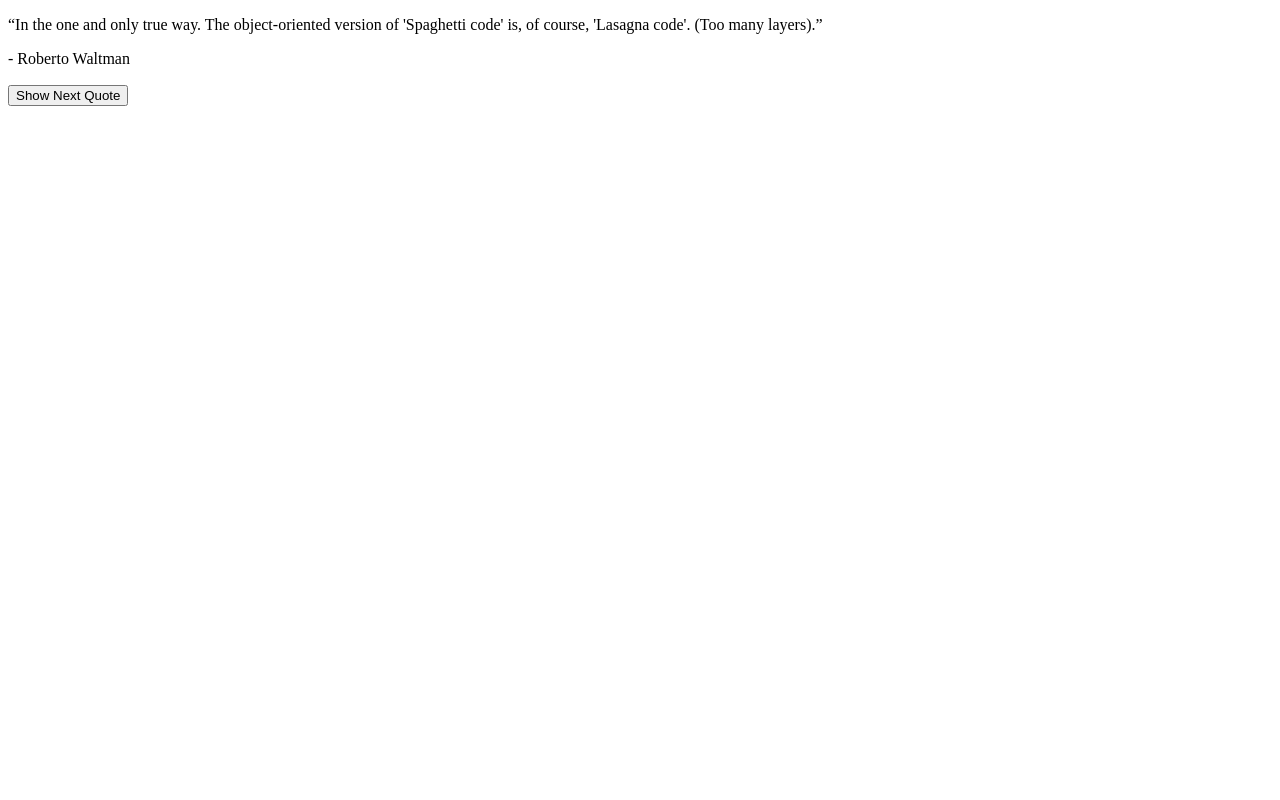
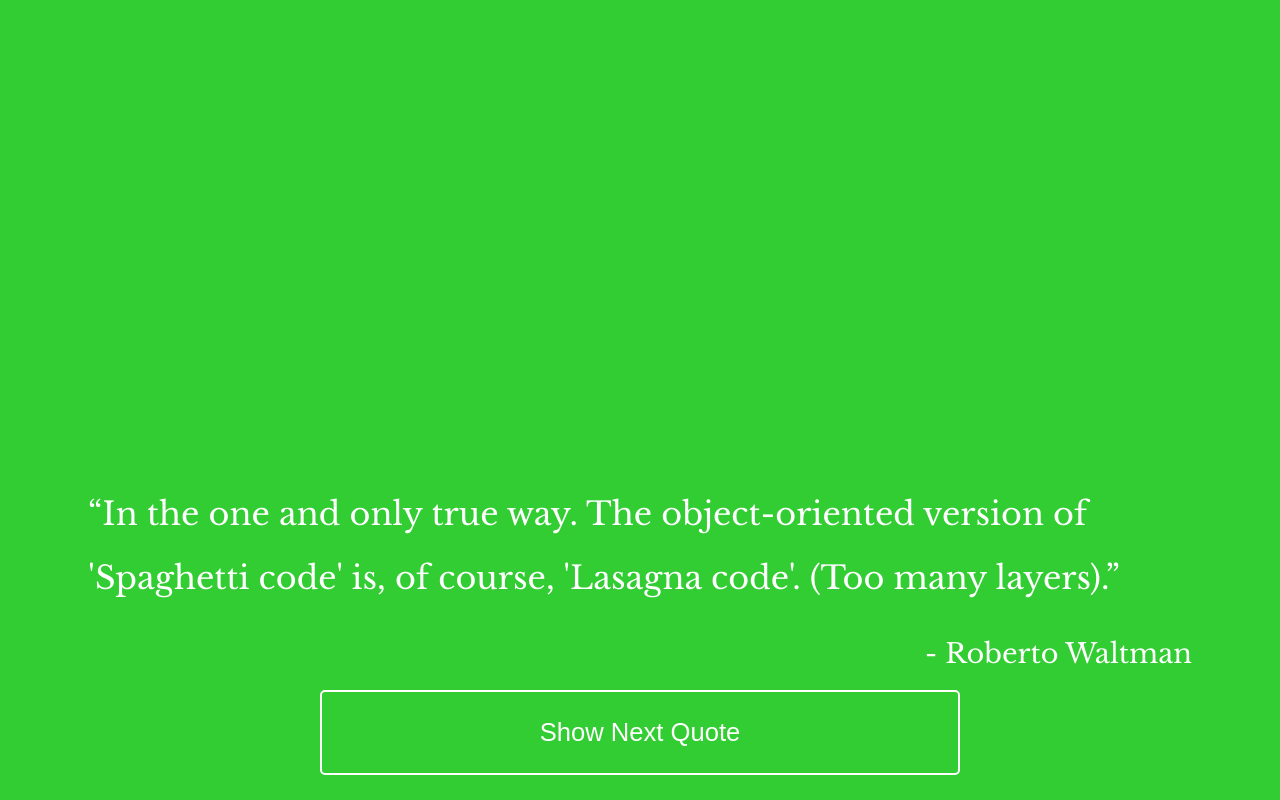
Before and after one commit to wahidyankf/random-quote-generator, a website: page src/index.html in a window 1280 px wide. Drawn offline with nearby package versions, Linux system fonts and the light colour scheme; files that its build step writes are made by us from their sources.

Commit message:
finish sytling and html font

```diff
--- a/src/index.html
+++ b/src/index.html
@@ -7,6 +7,7 @@
   <title>Awesome App</title>
   <meta name="viewport" content="width=device-width, initial-scale=1.0">
   <!-- build:css css/app.min.css -->
+  <link href="https://fonts.googleapis.com/css?family=Libre+Baskerville" rel="stylesheet">
   <link rel="stylesheet" href="css/app.css">
   <!-- endbuild -->
 </head>
--- a/src/scss/base/_base.scss
+++ b/src/scss/base/_base.scss
@@ -0,0 +1,27 @@
+body {
+  background-color: limegreen;
+  color: white;
+  text-align: center;
+  display: flex;
+  flex-direction: column;
+  justify-content: center;
+  font-family: 'Libre Baskerville', serif;
+}
+
+button {
+  color: white;
+  border: 2px solid white;
+  padding: 1em;
+  border-radius: 5px;
+  background-color: limegreen;
+  width: 200px;
+  margin: auto;
+  @media screen and (min-width: $break-medium) {
+    font-size: 1.3em;
+    width: 50vw;
+    padding: 1em;
+  }
+  @media screen and (min-width: $break-large) {
+    font-size: 1.6em;
+  }
+}
--- a/src/scss/layout/_layout.scss
+++ b/src/scss/layout/_layout.scss
@@ -0,0 +1,28 @@
+.content-wrapper {
+  height: 45vh;
+  margin-top: 35%;
+  margin-left: 2em;
+  margin-right: 2em;
+  @media screen and (min-width: $break-medium) {
+    margin-top: 30%;
+    height: 30vh;
+    margin-left: 3em;
+    margin-right: 3em;
+  }
+  @media screen and (min-width: $break-medium) {
+    margin-top: 35%;
+    height: 30vh;
+    margin-left: 5em;
+    margin-right: 5em;
+  }
+}
+
+.quote {
+  margin-bottom: 0.5em;
+}
+.author {
+  margin-top: 1.5em;
+  @media screen and (min-width: $break-large) {
+    margin-top: 1em;
+  }
+}
--- a/src/scss/module/_module.scss
+++ b/src/scss/module/_module.scss
@@ -0,0 +1,24 @@
+.quote {
+  line-height: 1.7em;
+  text-align: left;
+  font-size: 1em;
+  @media screen and (min-width: $break-medium) {
+    font-size: 1.5em;
+    line-height: 2em;
+  }
+  @media screen and (min-width: $break-large) {
+    font-size: 2em;
+    line-height: 2em;
+  }
+}
+
+.author {
+  text-align: right;
+  font-size: 0.8em;
+  @media screen and (min-width: $break-medium) {
+    font-size: 1.1em;
+  }
+  @media screen and (min-width: $break-large) {
+    font-size: 1.7em;
+  }
+}
--- a/src/scss/settings/_mixins.scss
+++ b/src/scss/settings/_mixins.scss
@@ -0,0 +1,2 @@
+$break-medium: 600px;
+$break-large: 960px;
```
Also changed, not shown: src/css/app.css (added), 1 other file.
